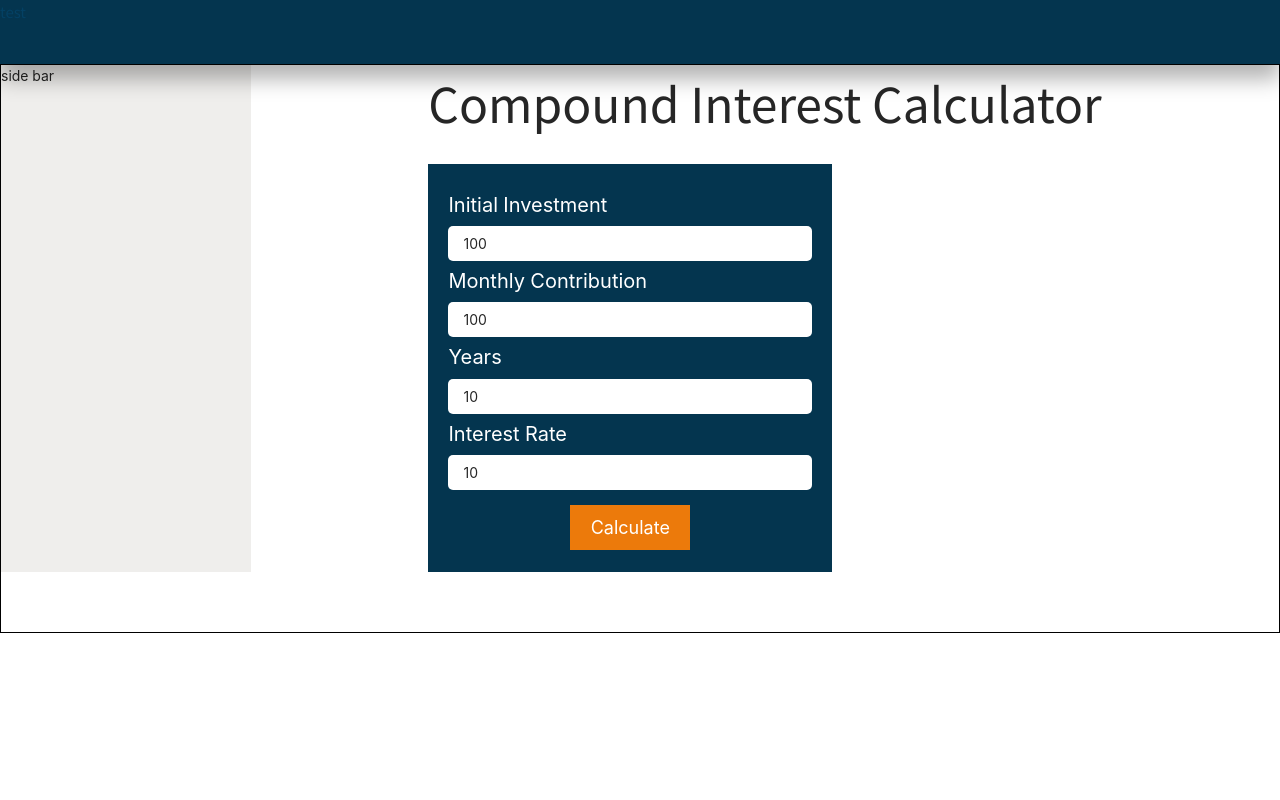
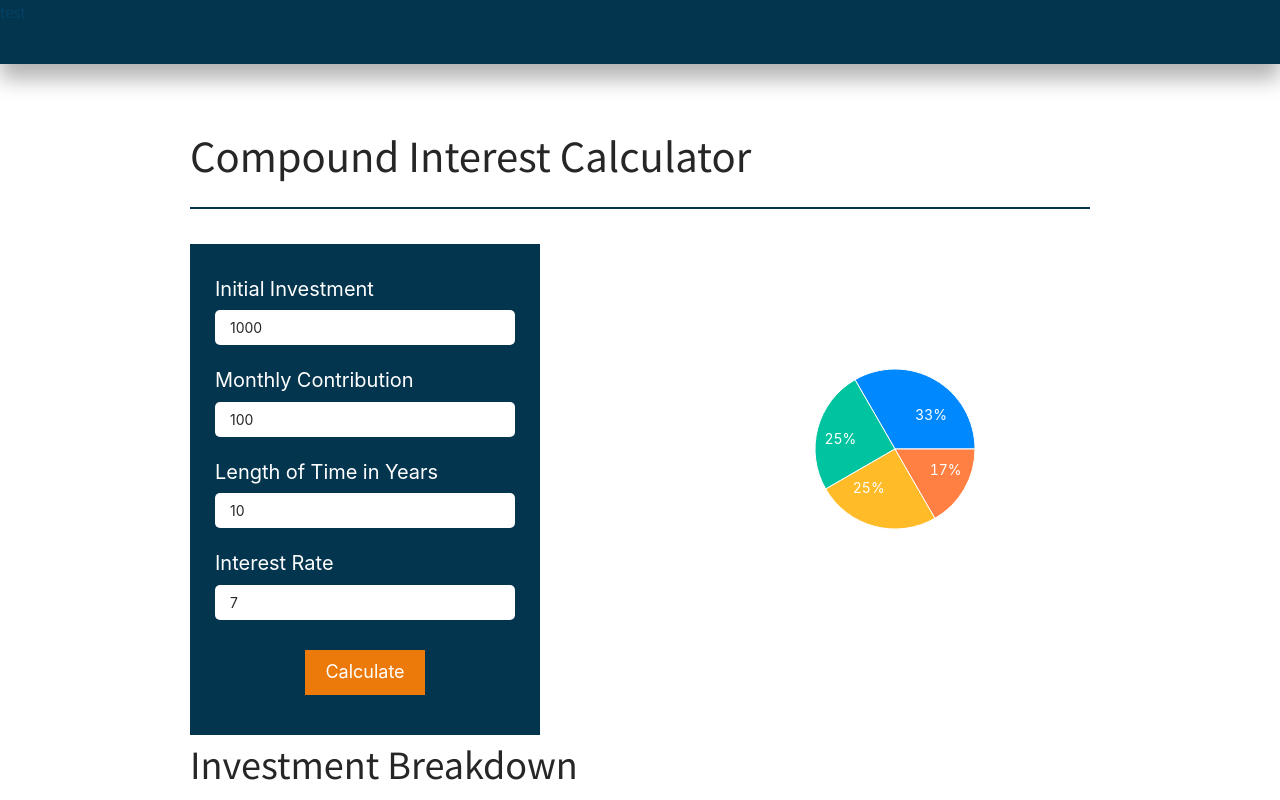
Before and after one commit to annsuparada/finance-calculator, a React (Create React App) app in the folder client/: page / in a window 1280 px wide. Shown: the top 800 px of the page. Built offline with nearby package versions, Linux system fonts and the light colour scheme.

Commit message:
update state form to reducer

```diff
--- a/client/src/App.js
+++ b/client/src/App.js
@@ -1,7 +1,6 @@
 import React from 'react';
 import CompoundPage from './components/compoundInterest/CompoundPage';
 import NavBar from './components/navBar/NavBar';
-import SideBar from './components/sideBar/SideBar';
 
 import './styles/global.scss';
 
@@ -10,7 +9,7 @@ function App() {
     <div className="App">
       <NavBar />
       <div className="main-container">
-        <SideBar />
+
         <CompoundPage />
       </div>
     </div>
--- a/client/src/components/compoundInterest/CompoundForm.js
+++ b/client/src/components/compoundInterest/CompoundForm.js
@@ -1,4 +1,4 @@
-import React, { useState } from 'react';
+import React, { useState, useEffect } from 'react';
 import { compoundCalculator } from '../../store/actions/index';
 import { connect } from "react-redux";
 import { withRouter } from "react-router-dom";
@@ -6,13 +6,14 @@ import { Form, Input, Button, InputNumber, DatePicker } from 'antd';
 import './compoundForm.scss';
 
 const CompoundForm = (props) => {
+    let state = props.compound;
+
     const [form, setForm] = useState({
-        initialInvestment: 100,
-        monthlyContribution: 100,
-        years: 10,
-        interestRate: 10,
+        initialInvestment: state.initialInvestment,
+        monthlyContribution: state.monthlyContribution,
+        years: state.years,
+        interestRate: state.interestRate,
     })
-
 
     const handleChange = e => {
        setForm({
@@ -22,19 +23,27 @@ const CompoundForm = (props) => {
     }
 
     const handleSubmit = (e) => {
-        e.preventDefault()
+        e.preventDefault();
        props.compoundCalculator(
             form.initialInvestment,
             form.monthlyContribution,
             form.years,
             form.interestRate
         )
+    }
 
+    useEffect(() => {
+      props.compoundCalculator(
+        form.initialInvestment,
+        form.monthlyContribution,
+        form.years,
+        form.interestRate
+      )
+    }, [])
 
-    }
     return (
         <div className="form-container">
-            <h1>Compound Interest Calculator</h1>
+
             <form onSubmit={handleSubmit} >
                 <label>Initial Investment</label>
                 <input
@@ -52,7 +61,7 @@ const CompoundForm = (props) => {
                     value={form.monthlyContribution}
                     onChange={handleChange}
                 />
-                <label>Years</label>
+                <label>Length of Time in Years</label>
                 <input
                     type="number"
                     placeholder="Years"
@@ -76,6 +85,7 @@ const CompoundForm = (props) => {
 
 const mapStateToprops = state => ({
     interestReturn: state.compoundInterestReducer.interestReturn,
+    compound: state.compoundInterestReducer.compound,
 })
 export default withRouter(
     connect(
--- a/client/src/components/compoundInterest/CompoundPage.js
+++ b/client/src/components/compoundInterest/CompoundPage.js
@@ -1,14 +1,21 @@
 import React from 'react';
 import CompoundForm from './CompoundForm';
+import CompoundPieChart from './CompoundPieChart';
 import CompoundChart from './CompoundChart';
 import CompoundTable from './CompoundTable';
 import './compoundPage.scss'
 
 const CompoundPage = () => {
+
     return (
         <div className='compound-container'>
-            <CompoundForm />
-            <CompoundChart />
+            <h2>Compound Interest Calculator</h2>
+            <div className="line"></div>
+            <div className="display-form">
+                <CompoundForm />
+                <CompoundPieChart />
+            </div>
+            {/* <CompoundChart /> */}
             <CompoundTable />
         </div>
     );
--- a/client/src/components/compoundInterest/CompoundPieChart.js
+++ b/client/src/components/compoundInterest/CompoundPieChart.js
@@ -1,4 +1,9 @@
 import React, { PureComponent } from 'react';
+import { connect } from "react-redux";
+import { withRouter } from "react-router-dom";
+import { compoundCalculator } from '../../store/actions/index';
+
+
 import {
   PieChart, Pie, Sector, Cell,
 } from 'recharts';
@@ -27,12 +32,13 @@ const renderCustomizedLabel = ({
   );
 };
 
-export default class CompoundPieChart extends PureComponent {
+class CompoundPieChart extends PureComponent {
   static jsfiddleUrl = 'https://jsfiddle.net/alidingling/c9pL8k61/';
 
   render() {
     return (
       <PieChart width={400} height={400}>
+        {console.log('compound ===>',this.props.compound)}
         <Pie
           data={data}
           cx={200}
@@ -51,3 +57,14 @@ export default class CompoundPieChart extends PureComponent {
     );
   }
 }
+
+const mapStateToprops = state => ({
+  interestReturn: state.compoundInterestReducer.interestReturn,
+  compound: state.compoundInterestReducer.compound,
+})
+export default withRouter(
+  connect(
+      mapStateToprops,
+      { compoundCalculator }
+  )(CompoundPieChart)
+)
--- a/client/src/components/compoundInterest/compoundChart.scss
+++ b/client/src/components/compoundInterest/compoundChart.scss
@@ -1,26 +1,26 @@
 @import '../../styles/variable';
 
-.chart-container{
-    width: 100%;
-    display: flex;
-    justify-content: left;
-    flex-direction: row;
-    margin-top: 3%;
+// .chart-container{
+//     width: 100%;
+//     display: flex;
+//     justify-content: left;
+//     flex-direction: row;
+//     margin-top: 3%;
 
 
-    .recharts-wrapper{
-        width: 100%;
-    }
-    .right{
-        width: 100%;
-        border: 1px solid black;
-    }
-    @media #{($desktop)} {
-        flex-direction: column-reverse;
-        justify-content: center;
+//     .recharts-wrapper{
+//         width: 100%;
+//     }
+//     .right{
+//         width: 100%;
+//         border: 1px solid black;
+//     }
+//     @media #{($desktop)} {
+//         flex-direction: column-reverse;
+//         justify-content: center;
 
-        .recharts-wrapper{
-        // display: none;
-        }
-    }
-}
+//         .recharts-wrapper{
+//         // display: none;
+//         }
+//     }
+// }
--- a/client/src/components/compoundInterest/compoundForm.scss
+++ b/client/src/components/compoundInterest/compoundForm.scss
@@ -1,24 +1,21 @@
-@import '../../styles/variable';
+@import "../../styles/variable";
 
 .form-container {
   width: 100%;
 
-    h1 {
-        // text-align: center;
-        // margin-top: 3%;
-        // color: red;
-    }
-
   form {
     // margin: 0 auto;
-        width: 60%;
+    max-width: 350px;
     background-color: $dark-blue;
     display: flex;
     flex-direction: column;
-        padding: 3% 3% 1% 3%;
+    padding: 25px;
 
     label {
       color: $white;
+    }
+    input {
+      margin-bottom: 15px;
     }
     button {
       background-color: $orange;
@@ -37,7 +34,5 @@
       color: $orange;
       border: 1px solid $orange;
     }
-
   }
-
 }
--- a/client/src/components/compoundInterest/compoundPage.scss
+++ b/client/src/components/compoundInterest/compoundPage.scss
@@ -2,11 +2,14 @@
 
 .compound-container {
     // width: 1000px;
-    margin: 0 auto;
-    display: flex;
-    align-items: center;
-    justify-content: center;
-    flex-direction: column;
+
+    // display: flex;
+    // align-items: center;
+    // justify-content: center;
+    // flex-direction: column;
+    .display-form {
+        display: flex;;
+    }
 
     @media #{($desktop)} {
         background-color: pink;
--- a/client/src/components/compoundInterest/compoundTable.scss
+++ b/client/src/components/compoundInterest/compoundTable.scss
@@ -2,9 +2,7 @@
 
 .table-container{
     width: 100%;
-    h3 {
-        text-align: center;
-    }
+
     .ant-table-wrapper{
         width: 100%;
     }
--- a/client/src/store/reducers/compoundInterestReducer.js
+++ b/client/src/store/reducers/compoundInterestReducer.js
@@ -4,11 +4,11 @@ import { PRINT_COMPOUND_INTEREST } from "../actions/index";
 export const initialState = {
     isLoading: false,
     error: "",
-    compoundInterest: {
-            initialInvestment: 50,
-            monthlyContribution: null,
-            years: null,
-            interestRate: null,
+    compound: {
+            initialInvestment: 1000,
+            monthlyContribution: 100,
+            years: 10,
+            interestRate: 7,
         },
     interestReturn: []
 
--- a/client/src/styles/global.scss
+++ b/client/src/styles/global.scss
@@ -14,10 +14,10 @@ body {
 	background-color: $background-color;
 }
 .main-container {
-	max-width: 1280px;
+	max-width: 900px;
 	margin: 0 auto;
-	border: 1px solid black;
-	padding-bottom: 60px;
+	// border: 1px solid black;
+	padding: 60px 0 60px 0;
 	display: flex;
 }
 
@@ -143,3 +143,8 @@ hr {
 .dropdown {
 	font-size: 12px;
 }
+
+.line {
+    border-top: 2px solid $dark-blue;
+    margin-bottom: 35px;;
+  }
```
Lines whose indentation alone changed are shown as unchanged.
